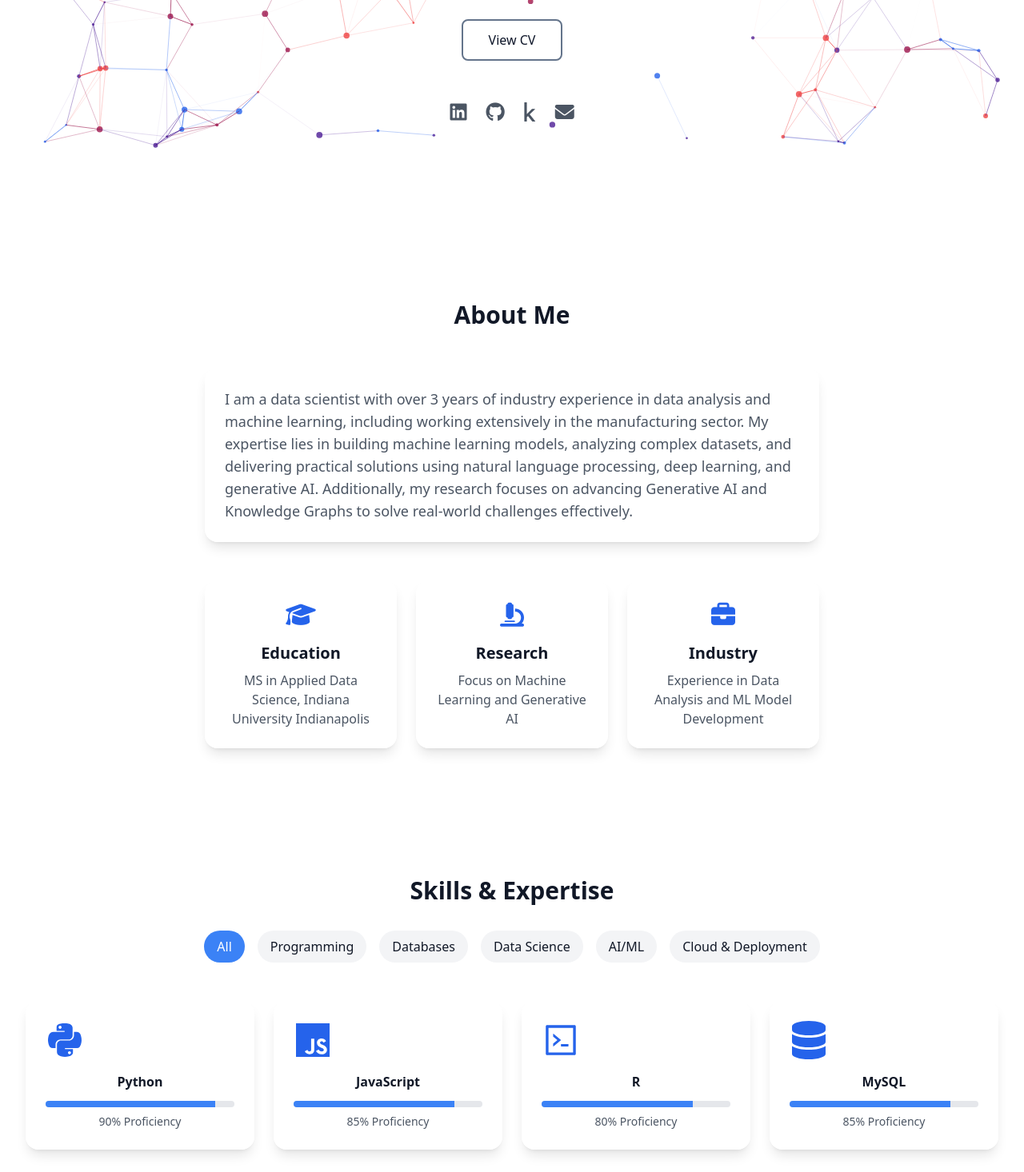
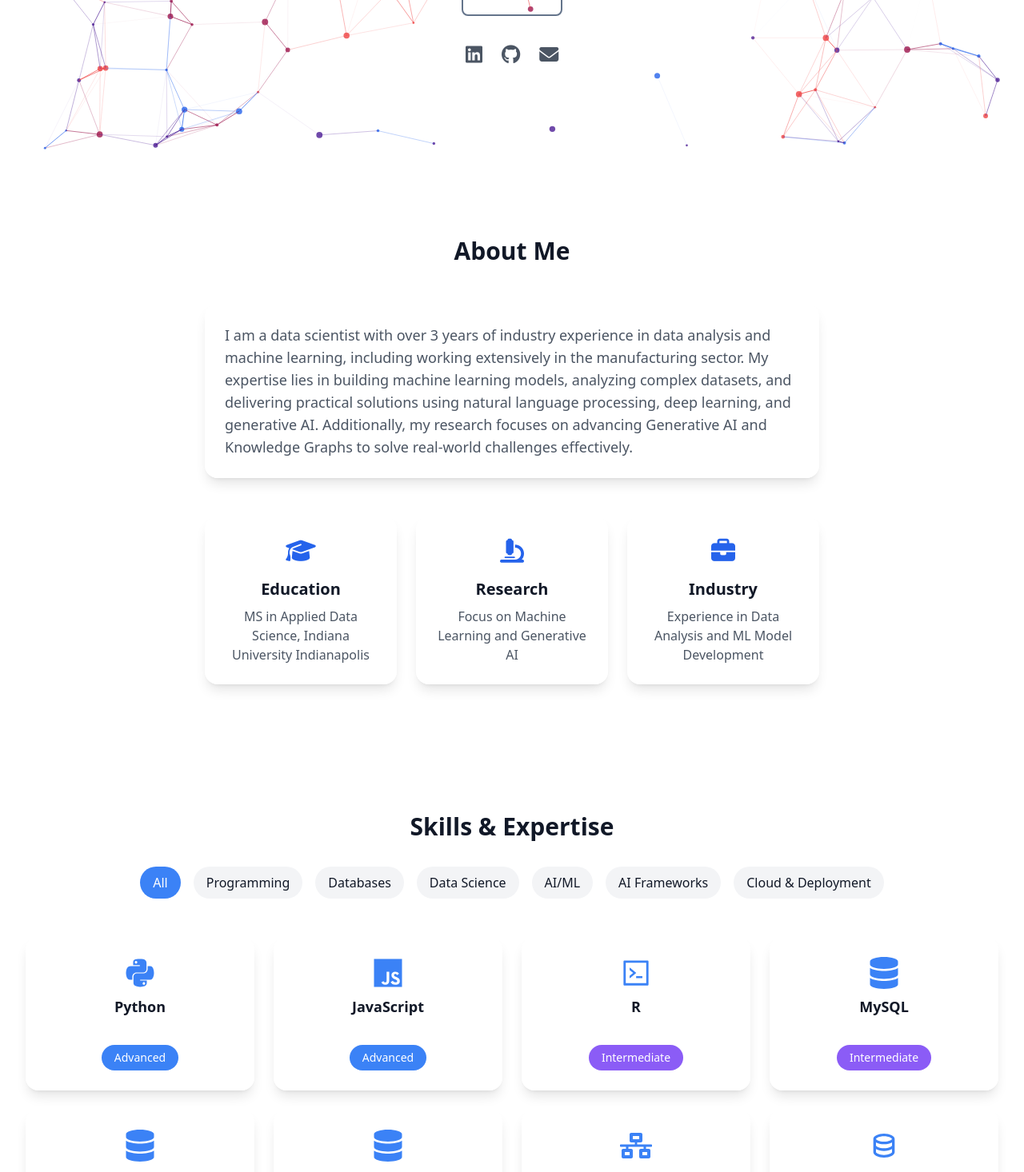
Before and after one commit to priteshshah96/portfolio, a React (Vite) app: page / in a window 1280 px wide. Shown: the part 600-2066 px from the top of the page at 80% size. Built offline with nearby package versions, Linux system fonts and the light colour scheme.

Commit message:
Changed skill card with proficiency level and moved the hero section above, removed kaggle

```diff
--- a/package.json
+++ b/package.json
@@ -1,6 +1,6 @@
 {
   "name": "portfolio",
-  "version": "1.0.0",
+  "version": "2.1.0",
   "description": "",
   "main": "postcss.config.js",
   "scripts": {
--- a/src/components/sections/Hero.jsx
+++ b/src/components/sections/Hero.jsx
@@ -4,11 +4,11 @@ import { SocialLinks } from '../ui/SocialLinks';
 
 export const Hero = ({ isDarkTheme }) => {
   return (
-    <section className="min-h-screen flex items-center justify-center py-20 px-4">
+    <section className="min-h-[90vh] flex items-center justify-center py-12 px-4">
       <div className="w-full max-w-6xl mx-auto">
         <div className="flex flex-col items-center justify-center">
           {/* Profile Image with Circles */}
-          <div className="relative w-32 h-32 sm:w-40 sm:h-40 md:w-48 md:h-48 mb-8">
+          <div className="relative w-28 h-28 sm:w-36 sm:h-36 md:w-40 md:h-40 mb-6">
             {/* Outer rotating circle */}
             <motion.div
               className={`absolute inset-0 rounded-full border-2 ${
@@ -66,13 +66,13 @@ export const Hero = ({ isDarkTheme }) => {
             </h1>
             <p className={`text-lg sm:text-xl ${
               isDarkTheme ? 'text-gray-300' : 'text-gray-700'
-            } max-w-2xl mx-auto mb-8 px-4`}>
+            } max-w-2xl mx-auto mb-6 px-4`}>
               Data Science Graduate from Indiana University Indianapolis with expertise in
               Machine Learning, NLP, and Data Analysis
             </p>
 
             {/* Buttons */}
-            <div className="flex flex-col sm:flex-row justify-center gap-4 mb-12 px-4">
+            <div className="flex flex-col sm:flex-row justify-center gap-4 mb-8 px-4">
               <motion.a
                 href="/assets/cv/Pritesh_Shah_CV.pdf"
                 className={`bg-transparent px-8 py-3 rounded-lg font-medium border-2 ${
--- a/src/components/sections/Skills.jsx
+++ b/src/components/sections/Skills.jsx
@@ -8,36 +8,49 @@ import {
   FaAws,
   FaCloud,
   FaTable,
-} from 'react-icons/fa'; // Use FontAwesome icons
-import { AiOutlineCode } from 'react-icons/ai'; // Use for generic coding
-import { BiData } from 'react-icons/bi'; // Use for data-related skills
+  FaNetworkWired,
+  FaBrain,
+  FaRobot,
+} from 'react-icons/fa';
+import { AiOutlineCode } from 'react-icons/ai';
+import { BiData, BiBrain } from 'react-icons/bi';
+import { TbBrandPython } from 'react-icons/tb';
+import { SiPytorch } from 'react-icons/si';
 
 export const Skills = () => {
   const skills = [
     // Programming Languages
-    { IconComponent: FaPython, title: 'Python', level: 90, categories: ['Programming'] },
-    { IconComponent: FaJs, title: 'JavaScript', level: 85, categories: ['Programming'] },
-    { IconComponent: AiOutlineCode, title: 'R', level: 80, categories: ['Programming'] },
+    { IconComponent: FaPython, title: 'Python', level: 'Advanced', categories: ['Programming'] },
+    { IconComponent: FaJs, title: 'JavaScript', level: 'Advanced', categories: ['Programming'] },
+    { IconComponent: AiOutlineCode, title: 'R', level: 'Intermediate', categories: ['Programming'] },
 
     // Databases
-    { IconComponent: FaDatabase, title: 'MySQL', level: 85, categories: ['Databases'] },
-    { IconComponent: FaDatabase, title: 'MongoDB', level: 80, categories: ['Databases'] },
-    { IconComponent: FaDatabase, title: 'SQLite', level: 75, categories: ['Databases'] },
+    { IconComponent: FaDatabase, title: 'MySQL', level: 'Intermediate', categories: ['Databases'] },
+    { IconComponent: FaDatabase, title: 'MongoDB', level: 'Advanced', categories: ['Databases'] },
+    { IconComponent: FaDatabase, title: 'SQLite', level: 'Advanced', categories: ['Databases'] },
+    { IconComponent: FaNetworkWired, title: 'Vector Database', level: 'Advanced', categories: ['Databases'] },
 
     // Data Science & Analysis
-    { IconComponent: BiData, title: 'Scikit-learn', level: 85, categories: ['Data Science'] },
-    { IconComponent: BiData, title: 'Pandas', level: 88, categories: ['Data Science'] },
-    { IconComponent: BiData, title: 'NumPy', level: 88, categories: ['Data Science'] },
-    { IconComponent: FaTable, title: 'Tableau', level: 80, categories: ['Data Science'] },
-    { IconComponent: FaCloud, title: 'Streamlit', level: 75, categories: ['Data Science'] },
+    { IconComponent: BiData, title: 'Scikit-learn', level: 'Advanced', categories: ['Data Science'] },
+    { IconComponent: BiData, title: 'Pandas', level: 'Advanced', categories: ['Data Science'] },
+    { IconComponent: BiData, title: 'NumPy', level: 'Advanced', categories: ['Data Science'] },
+    { IconComponent: FaTable, title: 'Tableau', level: 'Advanced', categories: ['Data Science'] },
+    { IconComponent: FaCloud, title: 'Streamlit', level: 'Advanced', categories: ['Data Science'] },
 
     // Machine Learning & AI
-    { IconComponent: AiOutlineCode, title: 'Machine Learning', level: 85, categories: ['AI/ML'] },
-    { IconComponent: AiOutlineCode, title: 'NLP (Natural Language Processing)', level: 82, categories: ['AI/ML'] },
+    { IconComponent: AiOutlineCode, title: 'Machine Learning', level: 'Advanced', categories: ['AI/ML'] },
+    { IconComponent: AiOutlineCode, title: 'NLP', level: 'Advanced', categories: ['AI/ML'] },
+    { IconComponent: SiPytorch, title: 'PyTorch', level: 'Advanced', categories: ['AI/ML'] },
+
+    // AI Agents & Frameworks
+    { IconComponent: FaRobot, title: 'CrewAI', level: 'Intermediate', categories: ['AI Frameworks'] },
+    { IconComponent: BiBrain, title: 'LangChain', level: 'Intermediate', categories: ['AI Frameworks'] },
+    { IconComponent: FaBrain, title: 'LangGraph', level: 'Intermediate', categories: ['AI Frameworks'] },
+    { IconComponent: FaNetworkWired, title: 'LlamaIndex', level: 'Intermediate', categories: ['AI Frameworks'] },
 
     // Cloud & Deployment
-    { IconComponent: FaAws, title: 'AWS (SageMaker, ECS, Lambda, S3)', level: 75, categories: ['Cloud & Deployment'] },
-    { IconComponent: FaCloud, title: 'MLflow & Hydra', level: 70, categories: ['Cloud & Deployment'] },
+    { IconComponent: FaAws, title: 'AWS', level: 'Intermediate', categories: ['Cloud & Deployment'] },
+    { IconComponent: FaCloud, title: 'MLflow & Hydra', level: 'Intermediate', categories: ['Cloud & Deployment'] },
   ];
 
   const categories = ['All', ...new Set(skills.flatMap(skill => skill.categories))];
@@ -60,7 +73,6 @@ export const Skills = () => {
         >
           <h2 className="text-3xl font-bold mb-8">Skills & Expertise</h2>
 
-          {/* Category Filter */}
           <div className="flex flex-wrap justify-center gap-4 mb-12">
             {categories.map(category => (
               <motion.button
@@ -80,7 +92,6 @@ export const Skills = () => {
           </div>
         </motion.div>
 
-        {/* Skill Cards */}
         <div className="grid grid-cols-1 sm:grid-cols-2 md:grid-cols-3 lg:grid-cols-4 gap-6 items-start">
           {filteredSkills.map((skill, index) => (
             <motion.div
--- a/src/components/ui/SkillCard.jsx
+++ b/src/components/ui/SkillCard.jsx
@@ -2,47 +2,53 @@ import React from 'react';
 import { motion } from 'framer-motion';
 import { GlassCard } from './GlassCard';
 
-export const SkillCard = ({ IconComponent, title, level = 0 }) => {
+export const SkillCard = ({ IconComponent, title, level }) => {
+  const getLevelColor = (level) => {
+    switch (level) {
+      case 'Expert':
+        return 'bg-emerald-500';
+      case 'Advanced':
+        return 'bg-blue-500';
+      case 'Intermediate':
+        return 'bg-violet-500';
+      default:
+        return 'bg-gray-500';
+    }
+  };
+
   return (
-    <GlassCard className="text-center">
+    <GlassCard className="text-center h-48 flex flex-col justify-between">
       <motion.div
+        className="flex flex-col h-full"
         initial={{ scale: 0.8, opacity: 0 }}
         animate={{ scale: 1, opacity: 1 }}
         transition={{ duration: 0.3 }}
       >
-        {/* Icon */}
+        {/* Icon Section */}
         {IconComponent ? (
-          <div className="mb-4">
-            <IconComponent size={48} className="text-primary-dark" />
+          <div className="flex justify-center items-center mb-2">
+            <IconComponent size={40} className="text-blue-500" />
           </div>
         ) : (
-          <div className="mb-4">
+          <div className="mb-2">
             <span className="text-gray-500">No Icon</span>
           </div>
         )}
 
-        {/* Title */}
-        <h3 className="font-semibold mb-3">{title}</h3>
+        {/* Title Section */}
+        <h3 className="font-semibold text-lg mb-auto">{title}</h3>
 
-        {/* Skill Level Indicator */}
-        <div className="w-full h-2 bg-gray-200 dark:bg-gray-700 rounded-full overflow-hidden">
-          <motion.div
-            className="h-full bg-primary"
-            initial={{ width: 0 }}
-            animate={{ width: `${level}%` }}
-            transition={{ duration: 1, delay: 0.2 }}
-          />
-        </div>
-
-        {/* Level Label */}
-        <motion.p
-          className="text-sm text-gray-600 dark:text-gray-400 mt-2"
+        {/* Proficiency Badge - Bottom */}
+        <motion.div
+          className="mt-4"
           initial={{ opacity: 0 }}
           animate={{ opacity: 1 }}
           transition={{ delay: 0.4 }}
         >
-          {level}% Proficiency
-        </motion.p>
+          <span className={`inline-block px-4 py-1.5 rounded-full text-sm text-white ${getLevelColor(level)}`}>
+            {level}
+          </span>
+        </motion.div>
       </motion.div>
     </GlassCard>
   );
--- a/src/components/ui/SocialLinks.jsx
+++ b/src/components/ui/SocialLinks.jsx
@@ -14,12 +14,6 @@ export const SocialLinks = () => {
       icon: 'github',
       url: 'https://github.com/priteshshah96',
       color: 'hover:text-[#333]'
-    },
-    {
-      name: 'Kaggle',
-      icon: 'kaggle',
-      url: 'https://kaggle.com/priteshshah96',  // Update with your Kaggle URL
-      color: 'hover:text-[#20BEFF]'
     },
     {
       name: 'Email',
--- a/tailwind.config.js
+++ b/tailwind.config.js
@@ -23,7 +23,7 @@ export default {
         }
       },
       animation: {
-        'bounce-slow': 'bounce 3s linear infinite',
+        'bounce-slow': 'bounce 2s linear infinite',
       },
     },
   },
```
Also changed, not shown: 3 other files (tests, documents, lock files or other folders).
